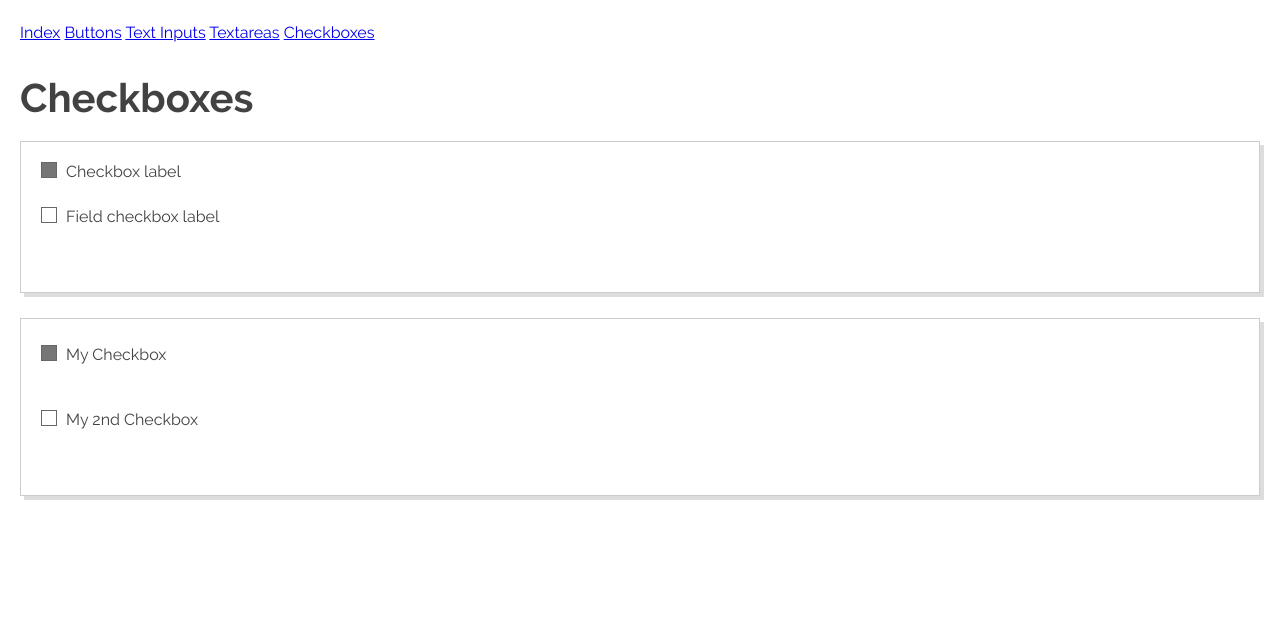
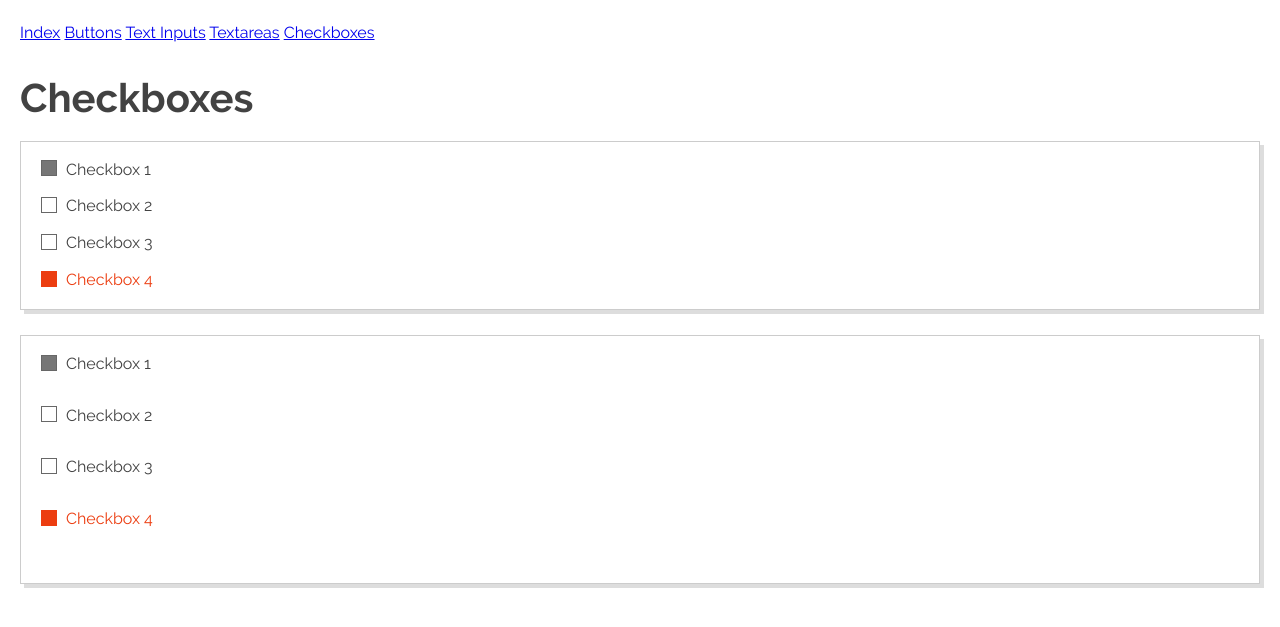
Before and after one commit to VizualAbstract/recharge-styleguide-2, a Flask app: page /checkboxes in a window 1280 px wide. Shown: the top 627 px of the page. Run offline with Flask 2, Linux system fonts and the light colour scheme.

Commit message:
Add checkboxes

```diff
--- a/styleguide/static/css/style.scss.css
+++ b/styleguide/static/css/style.scss.css
@@ -1699,13 +1699,17 @@ textarea.form__input--code {
 .form__checkbox + .form__label {
   cursor: pointer;
   display: block;
-  line-height: 20px;
+  line-height: 1;
+  margin-bottom: 0;
+}
+
+.form__checkbox + .form__label + .form__checkbox + .form__label {
+  margin-top: 20px;
 }
 
 .form__checkbox + .form__label:after {
   display: table;
   content: "";
-  margin: 10px 0;
 }
 
 .form__checkbox + .form__label:before {
@@ -1716,7 +1720,7 @@ textarea.form__input--code {
   box-sizing: border-box;
   background-color: #FFF;
   margin-right: 9px;
-  line-height: 15px;
+  line-height: 16px;
   text-indent: 1px;
   font-size: 11px;
   color: #FFF;
@@ -1729,16 +1733,24 @@ textarea.form__input--code {
   top: -2px;
 }
 
-.form__group .form__checkbox:first-of-type + .form__label {
-  margin-top: 6px;
-}
-
-.form__checkbox:checked + .form__label:before, .form__checkbox.form__checkbox--checked + .form__label:before, .form__checkbox.form__input--checked + .form__label:before, .form__checkbox.checked + .form__label:before {
+.form__checkbox.error + .form__label {
+  color: #EC3D10;
+}
+
+.form__checkbox.error + .form__label:before {
+  border-color: #EC3D10;
+}
+
+.form__checkbox.error:checked + .form__label:before, .form__checkbox.error.checked + .form__label:before {
+  background-color: #EC3D10;
+}
+
+.form__checkbox:checked + .form__label:before, .form__checkbox.checked + .form__label:before {
   content: "\f00c";
   background-color: #767676;
 }
 
-.form__checkbox:disabled + .form__label:before, .form__checkbox.form__checkbox--disabled + .form__label:before, .form__checkbox.form__input--disabled + .form__label:before, .form__checkbox.disabled + .form__label:before {
+.form__checkbox:disabled + .form__label:before, .form__checkbox.disabled + .form__label:before {
   content: "\f068";
   color: #767676;
   text-indent: 3px;
--- a/styleguide/static/sass/_checkboxes.scss
+++ b/styleguide/static/sass/_checkboxes.scss
@@ -4,12 +4,17 @@
 	+ .form__label {
 		cursor: pointer;
 		display: block;
-		line-height: 20px;
+		line-height: 1;
+		margin-bottom: 0;
+
+		+ .form__checkbox + .form__label {
+			margin-top: 20px;
+		}
 
 		&:after {
 			display: table;
 			content: "";
-			margin: 10px 0;
+			// margin: 10px 0;
 		}
 
 		&:before {
@@ -22,7 +27,7 @@
 
 			margin-right: 9px;
 
-			line-height: 15px;
+			line-height: 16px;
 			text-indent: 1px;
 			font-size: 11px;
 
@@ -40,18 +45,35 @@
 	}
 }
 
+.form__checkbox {
+	&.error {
+		+ .form__label {
+			color: #EC3D10;
+			&:before {
+				border-color: #EC3D10;
+			}
+		}
+		&:checked,
+		&.checked {
+			+ .form__label {
+				&:before {
+					background-color: #EC3D10;
+				}
+			}
+		}
+	}
+}
+
 .form__group {
 	.form__checkbox:first-of-type {
 		+ .form__label {
-			margin-top: 6px; // Make adjustments to spacing above radio and checkbox buttons in form groups, so it matches better with other elements in form groups
+			// margin-top: 6px; // Make adjustments to spacing above radio and checkbox buttons in form groups, so it matches better with other elements in form groups
 		}
 	}
 }
 
 .form__checkbox {
 	&:checked,
-	&.form__checkbox--checked,
-	&.form__input--checked,
 	&.checked {
 
 		+ .form__label {
@@ -65,8 +87,6 @@
 
 .form__checkbox {
 	&:disabled,
-	&.form__checkbox--disabled,
-	&.form__input--disabled,
 	&.disabled {
 
 		+ .form__label {
--- a/styleguide/templates/base.html
+++ b/styleguide/templates/base.html
@@ -5,6 +5,7 @@
 <html lang="en">
 	<head>
 		<title>{{ page_title | site_title }}</title>
+		<meta name="viewport" content="width=device-width, initial-scale=1, maximum-scale=1.0, user-scalable=no">
 		<link href="{{ url_for('static', filename='css/style.scss.css') }}" rel="stylesheet" type="text/css">
 	</head>
 	<body class="{% if page_class %}page__{{ page_class }}{% endif %}">
--- a/styleguide/templates/checkboxes.html
+++ b/styleguide/templates/checkboxes.html
@@ -3,12 +3,16 @@
 {% block body %}
 <h1>Checkboxes</h1>
 <div class="rc_example">
-	{{ ui_element("form/checkbox", {'label': 'Checkbox label', 'id': 'checkbox', 'name': 'checkbox', 'checked': 'true'}) | safe }}
-	{{ ui_element("form/field_checkbox", {'label': 'Field checkbox label', 'id': 'field_checkbox', 'name': 'field_checkbox'}) | safe }}
+	{{ ui_element("form/checkbox", {'label': 'Checkbox 1', 'id': 'checkbox_1', 'name': 'checkbox_1', 'checked': 'true'}) | safe }}
+	{{ ui_element("form/checkbox", {'label': 'Checkbox 2', 'id': 'checkbox_2', 'name': 'checkbox_2'}) | safe }}
+	{{ ui_element("form/checkbox", {'label': 'Checkbox 3', 'id': 'checkbox_3', 'name': 'checkbox_3', 'disabled': 'true'}) | safe }}
+	{{ ui_element("form/checkbox", {'label': 'Checkbox 4', 'id': 'checkbox_4', 'name': 'checkbox_4', 'checked': 'true', 'error': 'true'}) | safe }}
 </div>
 
 <div class="rc_example">
-{{ ui_element("form/field_checkbox", {"label": "My Checkbox", "checked": "true"}) | safe }}
-{{ ui_element("form/field_checkbox", {"label": "My 2nd Checkbox", "id": "allowed_checkbox_2"}) | safe }}
+	{{ ui_element("form/field_checkbox", {'label': 'Checkbox 1', 'id': 'checkbox_1', 'name': 'checkbox_1', 'checked': 'true'}) | safe }}
+	{{ ui_element("form/field_checkbox", {'label': 'Checkbox 2', 'id': 'checkbox_2', 'name': 'checkbox_2'}) | safe }}
+	{{ ui_element("form/field_checkbox", {'label': 'Checkbox 3', 'id': 'checkbox_3', 'name': 'checkbox_3', 'disabled': 'true'}) | safe }}
+	{{ ui_element("form/field_checkbox", {'label': 'Checkbox 4', 'id': 'checkbox_4', 'name': 'checkbox_4', 'checked': 'true', 'error': 'true'}) | safe }}
 </div>
 {% endblock %}
--- a/styleguide/templates/form/checkbox.html
+++ b/styleguide/templates/form/checkbox.html
@@ -1,2 +1,2 @@
-<input type="checkbox" id="{{ parameters['id'] }}" name="{{ parameters['name'] }}"{% if parameters['value'] %} value="{{ parameters['value'] }}"{% endif %}{% if parameters['checked'] %} checked{% endif %} class="form__checkbox">
+<input type="checkbox" id="{{ parameters['id'] }}" name="{{ parameters['name'] }}"{% if parameters['value'] %} value="{{ parameters['value'] }}"{% endif %}{% if parameters['checked'] %} checked{% endif %}{% if parameters['disabled'] %} disabled{% endif %} class="form__checkbox{% if parameters['error'] %} error{% endif %}">
 {% include 'form/label.html' %}
```
Also changed, not shown: 1 other file.
